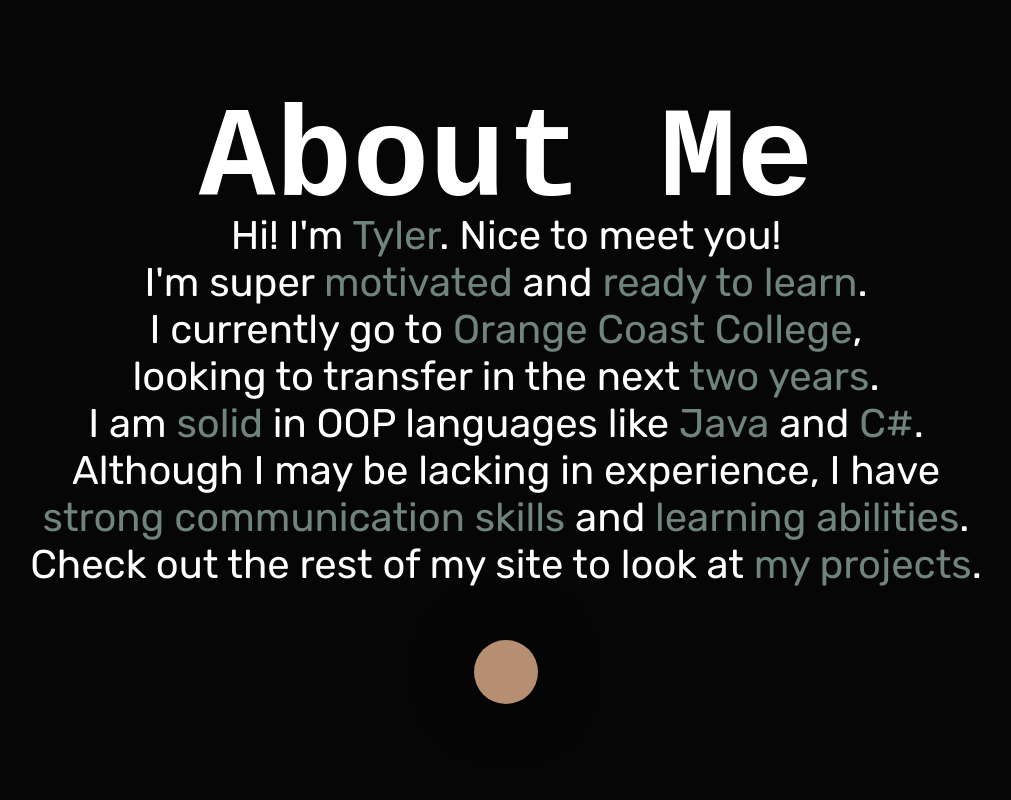
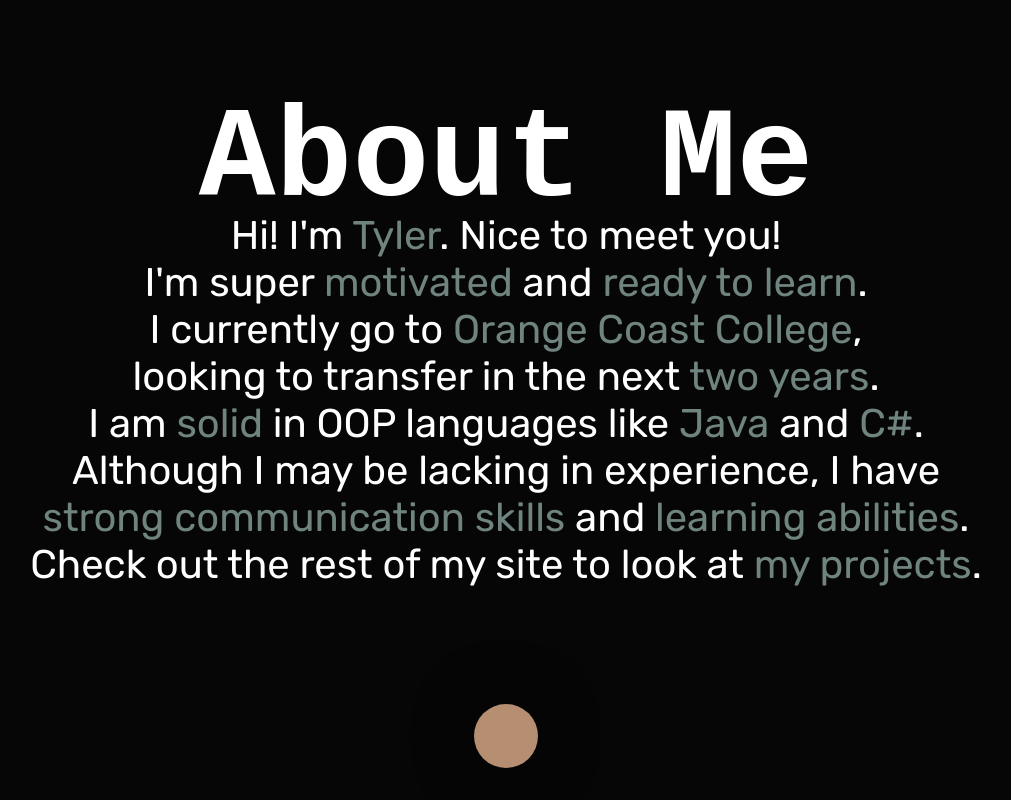
Before and after one commit to ochiisp/ochiisp.github.io, a plain HTML site: page aboutme.html in a window 1280 px wide. Shown: the whole page, without its empty margins (134-1145 px from the left). Drawn offline with Linux system fonts and the light colour scheme.

Commit message:
Update aboutme.css

```diff
--- a/aboutme.css
+++ b/aboutme.css
@@ -93,7 +93,7 @@ main {
     position: fixed;
     z-index: 3;
     left: 50%;
-    bottom: 6rem;
+    bottom: 2rem;
     transform: translateX(-50%);
     background-color: rgb(182, 142, 113);
     border: none;
```
